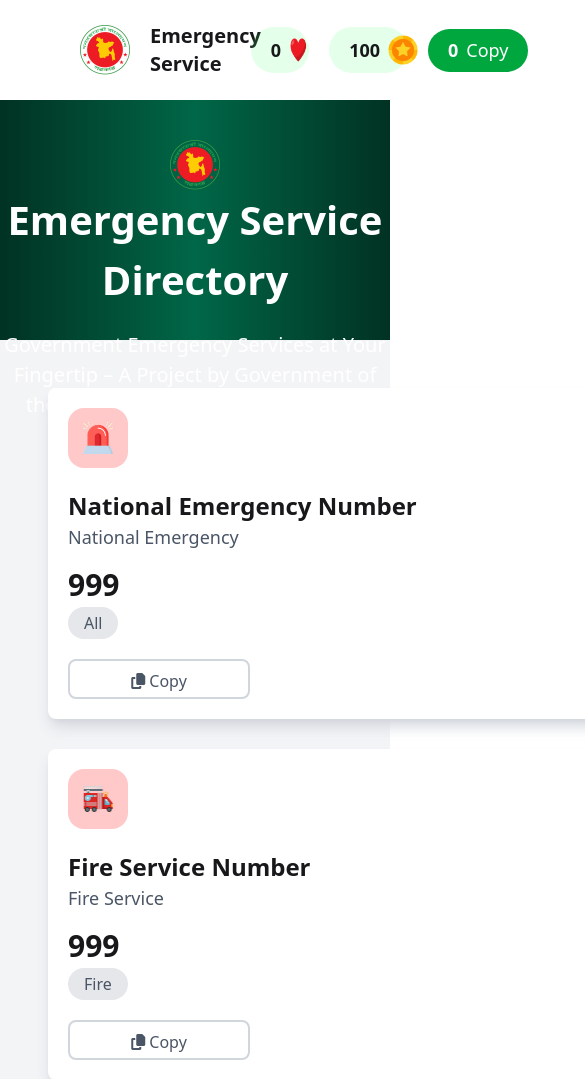
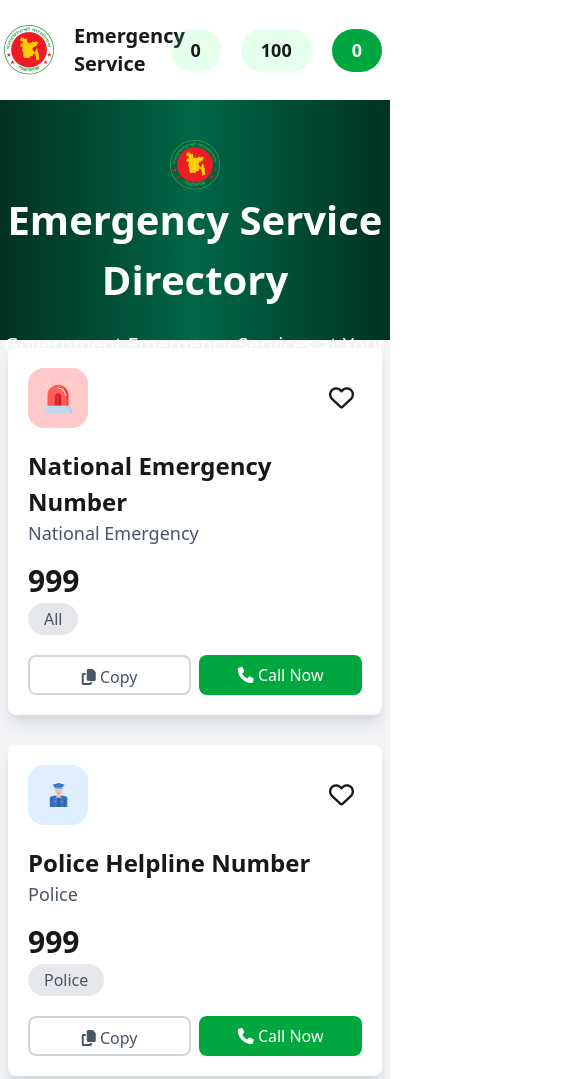
Before and after one commit to AYAS-MAHMUD/phAssignment_5, a plain HTML site: page index.html in a window 390 px wide. Shown: the top 1079 px of the page, 585 px wide, since content can reach past the window. Drawn offline with nearby package versions, Linux system fonts and the light colour scheme.

Commit message:
Added responsive design

```diff
--- a/index.html
+++ b/index.html
@@ -21,36 +21,36 @@
   <body>
     <nav>
       <div
-        class="max-w-[1920px] h-[100px] mx-auto flex justify-between px-[60px]"
+        class="h-[100px] mx-auto flex justify-between md:px-[60px]"
       >
-        <div class="flex items-center gap-5 p-5">
+        <div class="flex items-center gap-5 p-1 md:p-5">
           <img src="./assets/logo.png" class="w-[50px] h-[50px]" alt="" />
           <div>
             <h1 class="font-bold text-xl">Emergency <br />Service</h1>
           </div>
         </div>
-        <div class="flex items-center gap-5 p-5">
+        <div class="flex items-center gap-5 p-2 md:p-5">
           <div
             class="flex items-center gap-2 bg-[#41ff6a24] px-5 py-2 rounded-3xl"
           >
-            <span id="heartCount" class="font-bold text-[18px]">0</span>
-            <img src="./assets/heart.png" class="w-[30px] h-[30px]" alt="" />
+            <span id="heartCount" class="  font-bold text-[18px]">0</span>
+            <img src="./assets/heart.png" class="hidden md:block w-[30px] h-[30px]" alt="" />
           </div>
           <div
             class="flex items-center gap-2 bg-[#41ff6a24] px-5 py-2 rounded-3xl"
           >
-            <span id="coin" class="font-bold text-[18px]">100</span>
-            <img src="./assets/coin.png" class="w-[30px] h-[30px]" alt="" />
+            <span id="coin" class="  font-bold text-[18px]">100</span>
+            <img src="./assets/coin.png" class="hidden md:block w-[30px] h-[30px]" alt="" />
           </div>
-          <div class="flex gap-2 bg-[#00A63E] px-5 py-2 rounded-3xl text-white">
-            <span id="copycount" class="font-bold text-[18px]">0</span>
-            <p class="text-[18px]">Copy</p>
+          <div class=" flex gap-2 bg-[#00A63E] px-5 py-2 rounded-3xl text-white">
+            <p><span id="copycount" class=" font-bold text-[18px]">0</span></p>
+            <p class="hidden md:block text-[18px]">Copy</p>
           </div>
         </div>
       </div>
     </nav>
     <div
-      class="max-w-[1920px] h-[240px] bg-gradient-to-r from-[#013223] via-[#006747] to-[#013223]"
+      class="h-[240px] bg-gradient-to-r from-[#013223] via-[#006747] to-[#013223]"
     >
       <div class="pt-10">
         <img src="./assets/logo.png" class="w-[50px] h-[50px] mx-auto" alt="" />
@@ -63,9 +63,9 @@
         </p>
       </div>
     </div>
-    <main class="max-w-[1920px] bg-[#f3f4f6]">
+    <main class=" bg-[#f3f4f6]">
       <div
-        class="w-[1800px] mx-auto grid grid-cols-2 md:grid-cols-4 row-end-3 gap-[30px] p-[48px]"
+        class=" mx-auto grid grid-cols-1 sm:grid-cols-2 md:grid-cols-4 row-end-3 gap-[30px] p-[8px] md:p-[48px]"
       >
         <!-- 1 -->
         <div class="bg-white p-5 rounded-lg shadow-lg shadow-gray-300">
@@ -139,7 +139,7 @@
           </div>
         </div>
         <!-- 4 -->
-        <div class="bg-white p-5 rounded-lg shadow-lg shadow-gray-300 row-span-4 h-[1053px]">
+        <div class="hidden md:block bg-white p-5 rounded-lg shadow-lg shadow-gray-300 row-span-4 h-[1053px]">
           <div class="flex items-center justify-between mb-5">
             <p class="text-lg">
               <i class="fa-solid fa-clock"></i> Call History
```
